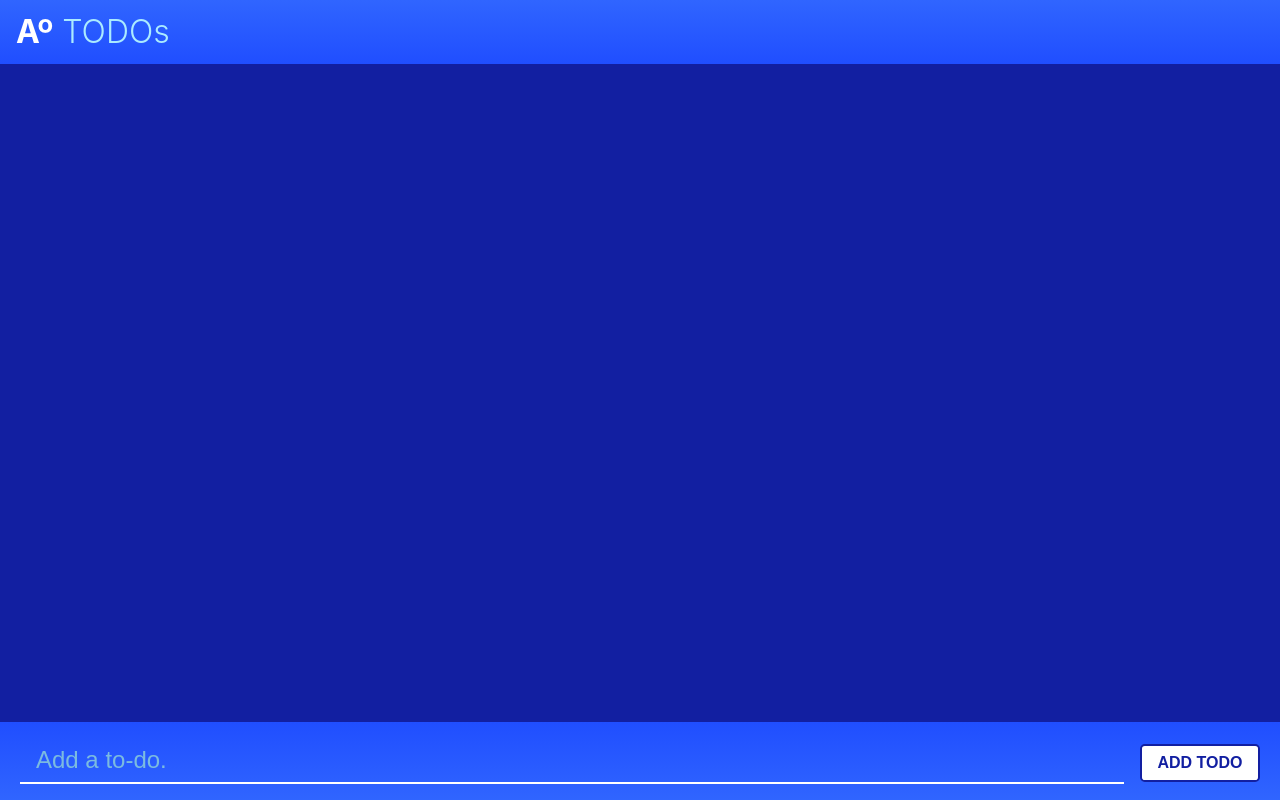
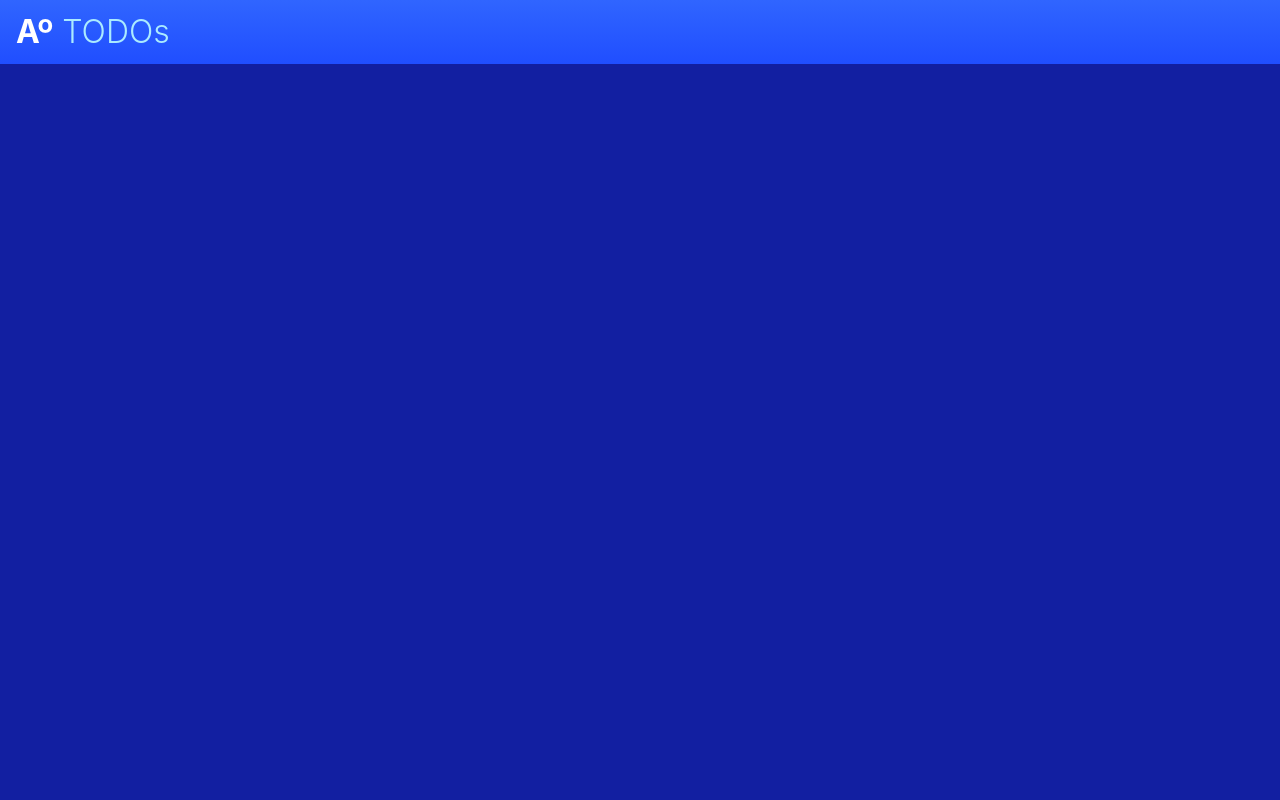
Before and after one commit to pjnalls/AngularizationDesignSystem, an Angular app: page / in a window 1280 px wide. Built offline with nearby package versions, Linux system fonts and the light colour scheme.

Commit message:
Call higher level `app-form` parent component.

```diff
--- a/src/app/app.component.html
+++ b/src/app/app.component.html
@@ -1,4 +1,4 @@
 <div class="container">
   <app-title [brand]="brand" [appType]="appType"></app-title>
-  <app-form-input></app-form-input>
+  <app-form></app-form>
 </div>
```
